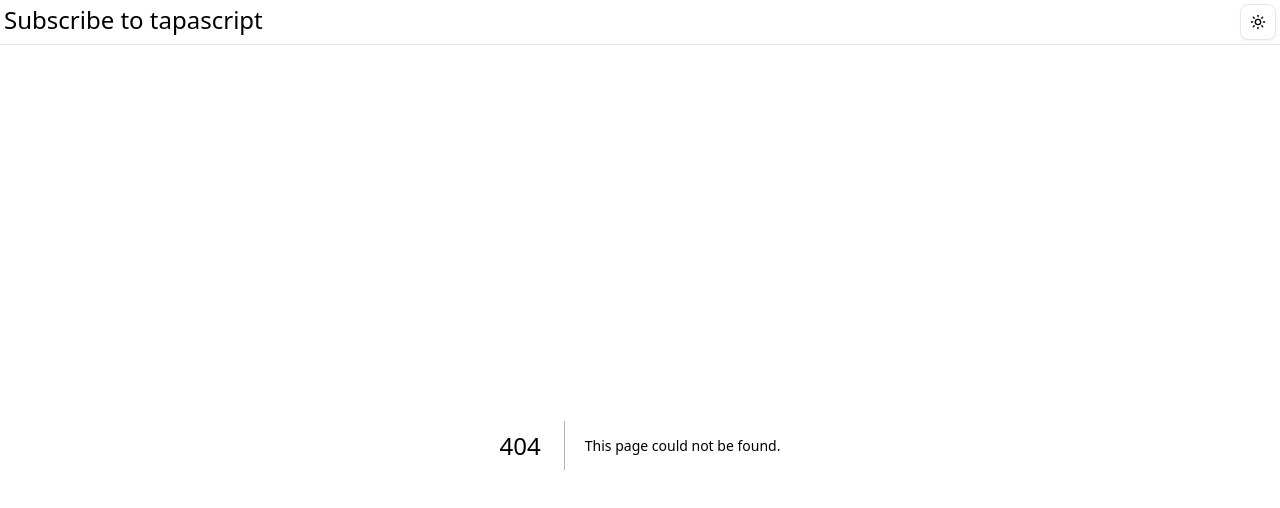
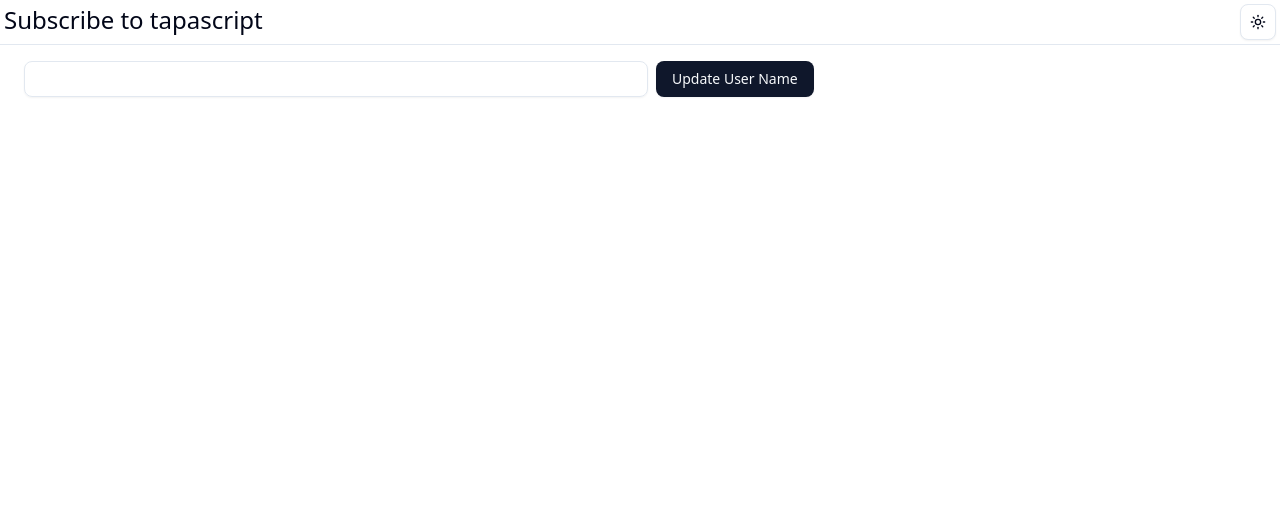
Before and after one commit to shariar-duke/shadcn-with-nextjs, a Next.js app: page /extra-arg in a window 1280 px wide. Before the commit this address had no page. Shown: the top 508 px of the page. Built offline with nearby package versions, Linux system fonts and the light colour scheme.

Commit message:
action used in user Frm

```diff
--- /dev/null
+++ b/src/app/actions/user.js
@@ -0,0 +1,7 @@
+"use server";
+
+export async function updateUser(formData) {
+  const name = formData.get("name");
+
+  console.log("The anme is ", name);
+}
--- /dev/null
+++ b/src/app/extra-arg/page.js
@@ -0,0 +1,8 @@
+import UserForm from "@/components/user-form";
+export default function ExtraArgsDemo() {
+  return (
+    <div>
+      <UserForm />
+    </div>
+  );
+}
--- /dev/null
+++ b/src/components/user-form.jsx
@@ -0,0 +1,11 @@
+import { updateUser } from "@/app/actions/user";
+import { Button } from "./ui/button";
+import { Input } from "./ui/input";
+export default function UserForm() {
+  return (
+    <form action={updateUser} className="p-4 flex">
+      <Input className="w-1/2 mx-2" type="text" name="name" />
+      <Button type="submit">Update User Name</Button>
+    </form>
+  );
+}
```
